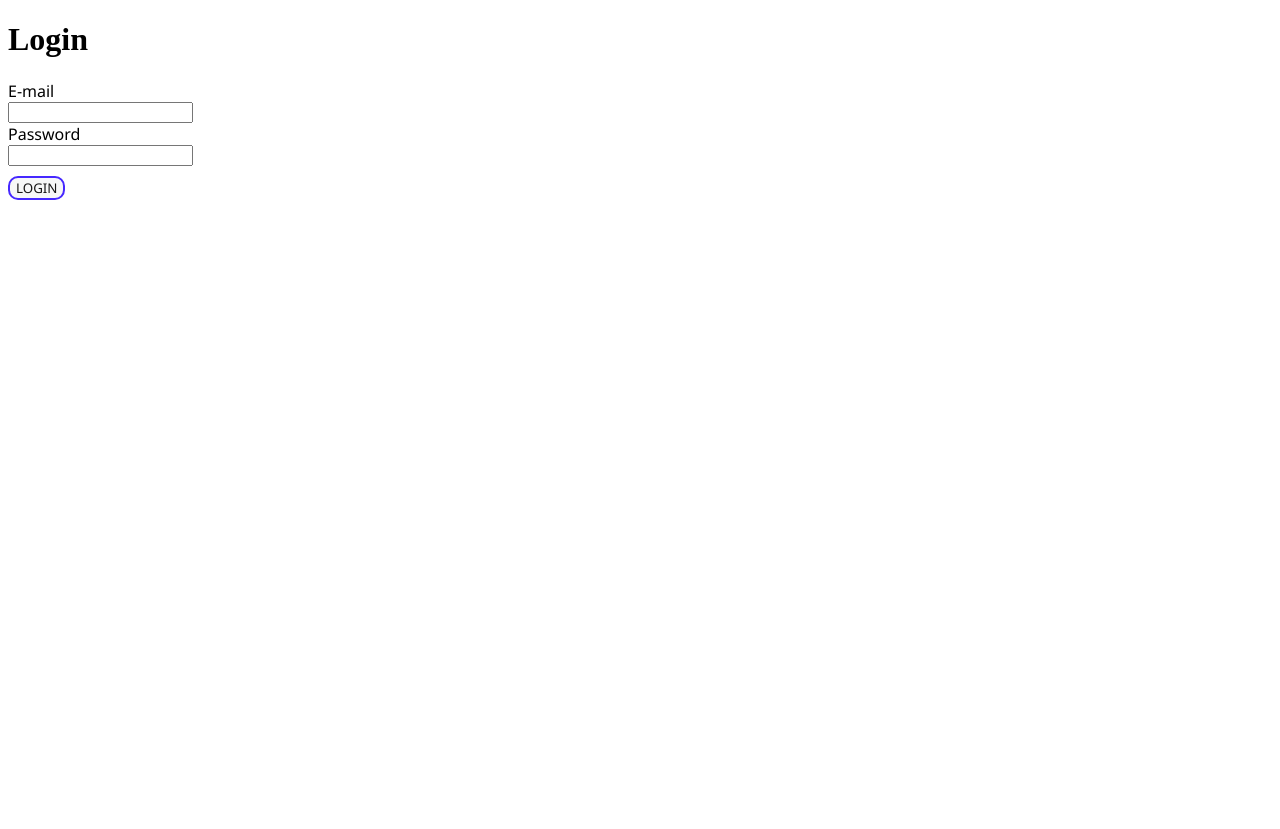
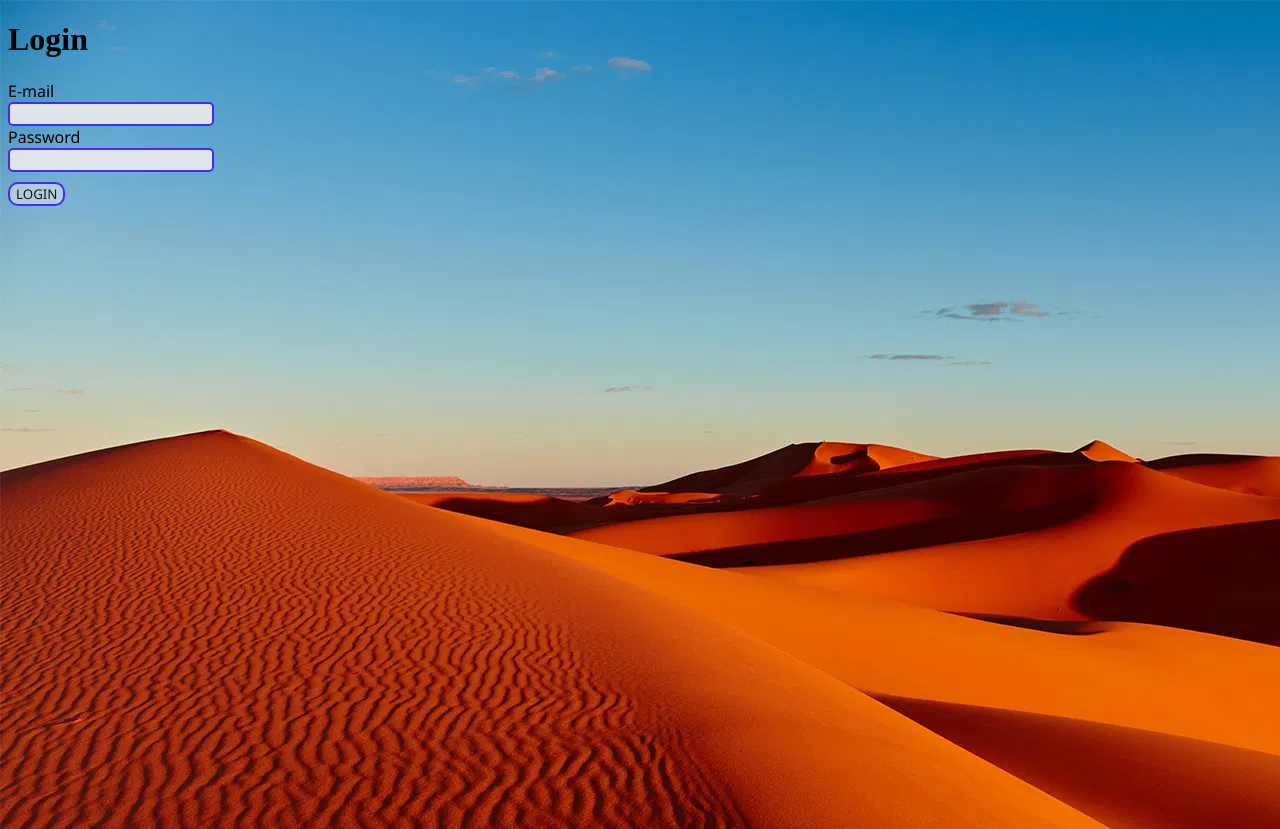
Before and after one commit to azeam/T9_notes, a React (Create React App) app in the folder home/: page /login in a window 1280 px wide. Before the commit the page ends 800 px from the top, so only its background shows below. Built offline with nearby package versions, Linux system fonts and the light colour scheme; the HTML template or start-up script is replaced by a standard one.

Commit message:
Update to design
Added background to pages

```diff
--- a/home/src/components/Background.css
+++ b/home/src/components/Background.css
@@ -1,4 +1,8 @@
 body{
-    background-color: seagreen;
-    z-index: -2;
+    position: relative;
+    background-image: url("Desert.jpg");
+    max-width: 100%;
+    height: 800px;
+
+
 }
--- a/home/src/components/Input.css
+++ b/home/src/components/Input.css
@@ -3,9 +3,16 @@ div{
 }
 
 label{
-
+    font-family: 'Segoe UI', Tahoma, Geneva, Verdana, sans-serif;
+    margin-top: 20px;
 }
 
 input{
-
+    font-family: 'Segoe UI', Tahoma, Geneva, Verdana, sans-serif;
+    border-radius: 5px;
+    cursor: pointer;
+    transition: transform 0.3s ease;
+    background-color: rgba(238, 238, 238, 0.9);
+    color: var(--dark);
+    border: 2px solid var(--primary);
 }
--- a/home/src/components/Input.jsx
+++ b/home/src/components/Input.jsx
@@ -1,4 +1,5 @@
 import React, { Component } from 'react';
+import "./Input.css";
 
 class Input extends Component{
     render(){
--- a/home/src/components/TextArea.css
+++ b/home/src/components/TextArea.css
@@ -19,7 +19,7 @@ div{
 
 }
 
-#body{
+#body, #category{
     font-family: 'Segoe UI', Tahoma, Geneva, Verdana, sans-serif;
     border-radius: 5px;
     cursor: pointer;
@@ -31,12 +31,5 @@ div{
 }
 
 #category{
-    font-family: 'Segoe UI', Tahoma, Geneva, Verdana, sans-serif;
-    border-radius: 5px;
-    cursor: pointer;
-    transition: transform 0.3s ease;
-    background-color: rgba(238, 238, 238, 0.9);
-    color: var(--dark);
-    border: 2px solid var(--primary);
-    height:22px
+    height:22px;
 }
--- a/home/src/pages/NoteForm.js
+++ b/home/src/pages/NoteForm.js
@@ -3,6 +3,7 @@ import axios from "axios";
 import SubmitButton from "../components/Button";
 import NoteBody from "../components/TextArea";
 import history from "../utils/history";
+import "../components/Background.css";
 
 const tokenCheck = () => {
     const authToken = localStorage.getItem("AuthToken");
--- a/home/src/pages/login.js
+++ b/home/src/pages/login.js
@@ -3,6 +3,7 @@ import axios from "axios";
 import SubmitButton from "../components/Button";
 import LoginInput from "../components/Input";
 import history from "../utils/history";
+import "../components/Background.css";
 
 class login extends Component {
 	constructor(props) {
@@ -47,6 +48,7 @@ class login extends Component {
 
 	render() {
 		return (
+			<div className="container">
 				<form className="login">
 					<h1>Login</h1>
 					<LoginInput type="email" id="email" label="E-mail" name="email" onChange={this.handleChange}></LoginInput>
@@ -54,6 +56,7 @@ class login extends Component {
 
 					<SubmitButton className="btn" label="LOGIN" type="submit" onClick={this.handleSubmit}></SubmitButton>
 				</form>
+			</div>
 		);
 	}
 }
--- a/home/src/pages/signup.js
+++ b/home/src/pages/signup.js
@@ -3,6 +3,7 @@ import axios from "axios";
 import SubmitButton from "../components/Button";
 import SignupInput from "../components/Input";
 import history from "../utils/history";
+import "../components/Background.css";
 
 class signup extends Component {
 	constructor(props) {
@@ -50,6 +51,7 @@ class signup extends Component {
 
 	render() {
 		return (
+			<div className="container">
 				<form className="signup">
 					<h1>Sign up</h1>
 					<SignupInput type="text" id="username" label="Username" name="username" onChange={this.handleChange}></SignupInput>
@@ -59,6 +61,7 @@ class signup extends Component {
 
 					<SubmitButton className="btn" label="SEND" type="submit" onClick={this.handleSubmit}></SubmitButton>
 				</form>
+			</div>
 		);
 	}
 }
```
Also changed, not shown: home/src/components/Background.jsx (deleted, +0 -14 lines), home/src/components/Desert.jpg (added). Lines whose indentation alone changed are shown as unchanged.
